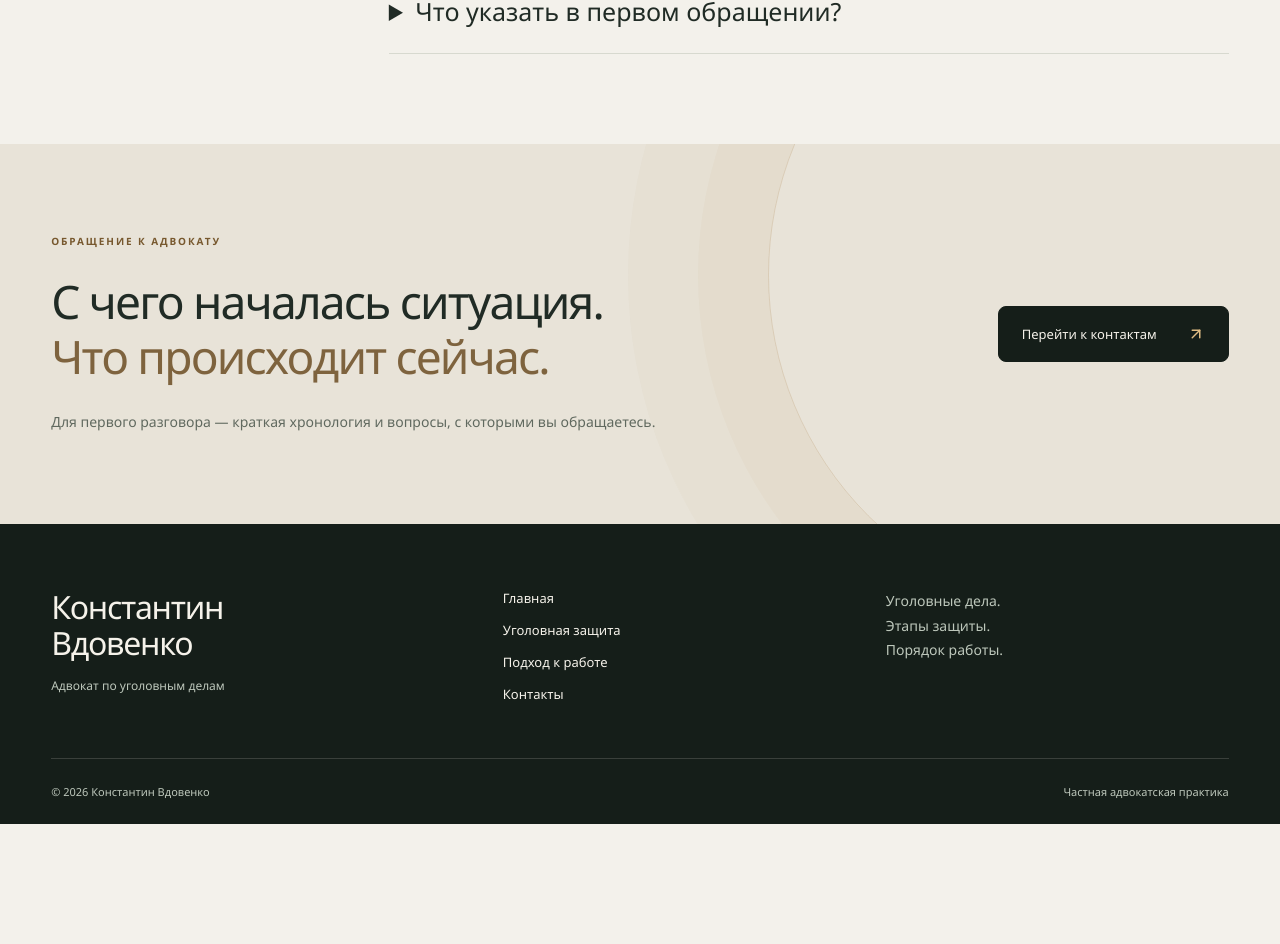
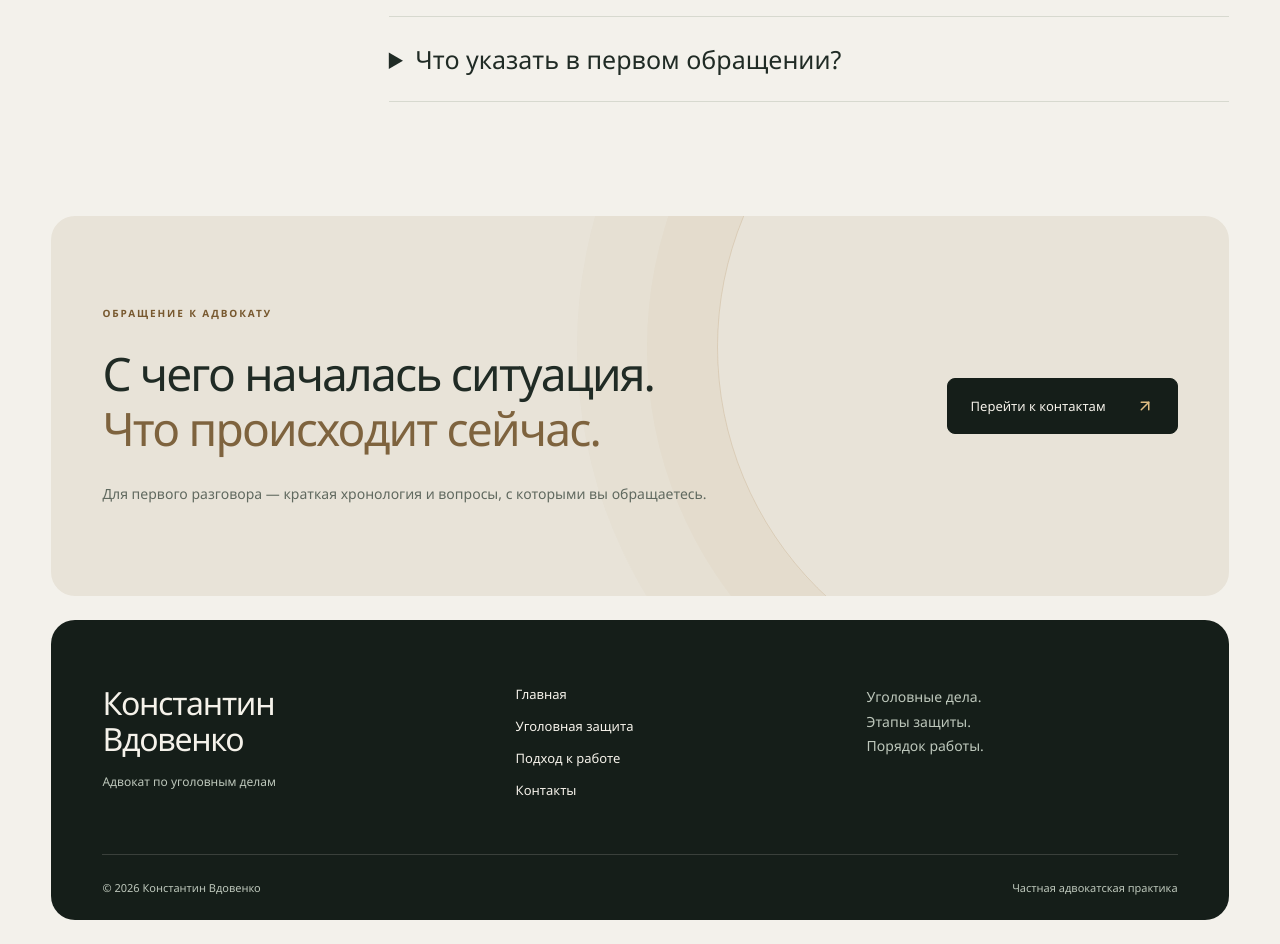
Before and after one commit to Aleks-man/advokat-vdovenko, a React (Vite) app in the folder front/: page /approach in a window 1280 px wide. Shown: the part 1931-2875 px from the top of the page. Before the commit the page ends 2755 px from the top, so only its background shows below. Built offline with nearby package versions, Linux system fonts and the light colour scheme; a web font is replaced by a local one.

Commit message:
style: align website sections within a shared container

```diff
--- a/front/src/components/ContactBanner/ContactBanner.tsx
+++ b/front/src/components/ContactBanner/ContactBanner.tsx
@@ -3,7 +3,7 @@ import { ArrowUpRight } from 'lucide-react'
 import './ContactBanner.css'
 export function ContactBanner() {
   return (
-    <section className="contact-banner">
+    <section className="contact-banner panel">
       <div className="container contact-banner-inner">
         <div>
           <p className="eyebrow">Обращение к адвокату</p>
--- a/front/src/components/Footer/Footer.tsx
+++ b/front/src/components/Footer/Footer.tsx
@@ -3,7 +3,7 @@ import { navigation, site } from '../../data/site'
 import './Footer.css'
 export function Footer() {
   return (
-    <footer className="footer">
+    <footer className="footer panel">
       <div className="container">
         <div className="footer-top">
           <Link to="/" className="footer-name">
--- a/front/src/components/Hero/Hero.css
+++ b/front/src/components/Hero/Hero.css
@@ -6,7 +6,7 @@
   isolation: isolate;
   overflow: hidden;
   margin-top: 24px;
-  padding: 56px 56px 0;
+  padding: 56px var(--panel-inset) 0;
   border: 1px solid #38453a;
   border-radius: 24px;
   color: var(--on-dark);
@@ -156,7 +156,7 @@
 }
 @media (max-width: 1100px) {
   .hero {
-    padding: 36px 32px 0;
+    padding: 36px var(--panel-inset) 0;
     column-gap: 16px;
   }
   .hero-art {
@@ -170,7 +170,7 @@
   .hero {
     grid-template-columns: 1fr;
     margin-top: 12px;
-    padding: 30px 24px 0;
+    padding: 30px var(--panel-inset) 0;
     border-radius: 20px;
   }
   .hero-copy {
@@ -216,7 +216,7 @@
 }
 @media (max-width: 380px) {
   .hero {
-    padding-inline: 18px;
+    padding-inline: var(--panel-inset);
   }
   .hero h1 {
     font-size: 28px;
--- a/front/src/components/Principles/Principles.css
+++ b/front/src/components/Principles/Principles.css
@@ -6,7 +6,7 @@
 .principles-inner {
   display: grid;
   grid-template-columns: 1fr 2fr;
-  gap: 60px;
+  gap: 40px;
 }
 .principles-label {
   display: flex;
--- a/front/src/components/Principles/Principles.tsx
+++ b/front/src/components/Principles/Principles.tsx
@@ -3,7 +3,7 @@ import { ArrowUpRight } from 'lucide-react'
 import './Principles.css'
 export function Principles() {
   return (
-    <section className="principles">
+    <section className="principles panel">
       <div className="container principles-inner">
         <div className="principles-label">
           <p className="eyebrow">Основа работы</p>
--- a/front/src/pages/Approach/Approach.tsx
+++ b/front/src/pages/Approach/Approach.tsx
@@ -35,7 +35,7 @@ export function Approach() {
           ))}
         </div>
       </section>
-      <section className="approach-quote">
+      <section className="approach-quote panel">
         <div className="container">
           <span className="eyebrow">Обсуждение позиции</span>
           <h2>
--- a/front/src/styles/global.css
+++ b/front/src/styles/global.css
@@ -67,9 +67,18 @@ h3 {
 p {
   line-height: 1.75;
 }
-.container {
+.container,
+.panel {
   width: min(100% - var(--gutter) * 2, var(--page-width));
   margin-inline: auto;
+}
+.panel {
+  border-radius: 24px;
+  margin-block: 24px;
+}
+.panel > .container {
+  width: auto;
+  margin-inline: var(--panel-inset);
 }
 .eyebrow {
   font-size: 10px;
--- a/front/src/styles/tokens.css
+++ b/front/src/styles/tokens.css
@@ -17,4 +17,5 @@
   --sans: 'Onest Variable', 'Segoe UI', Arial, sans-serif;
   --page-width: 1320px;
   --gutter: clamp(20px, 4vw, 72px);
+  --panel-inset: clamp(18px, 4vw, 56px);
 }
```
Also changed, not shown: 1 other file (tests, documents, lock files or other folders).
